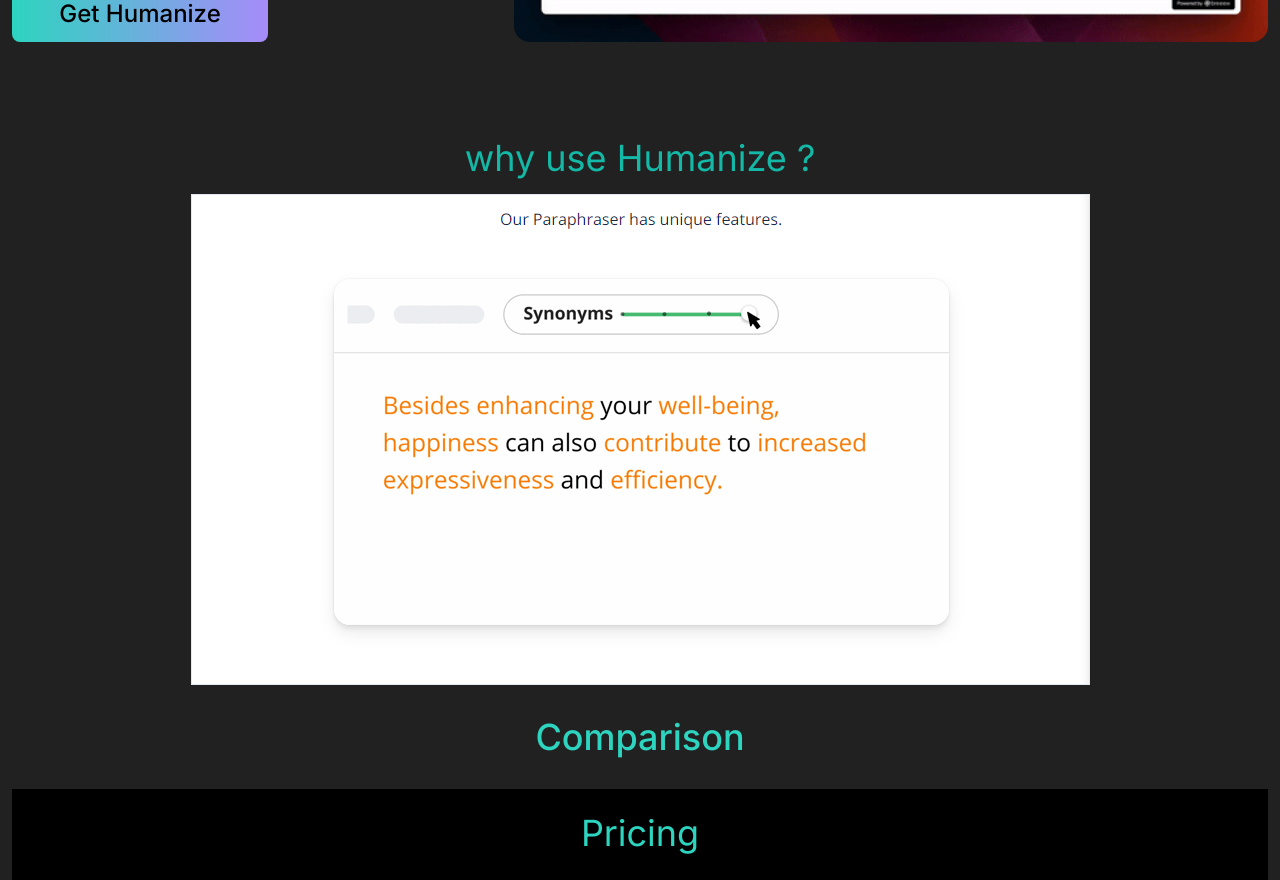
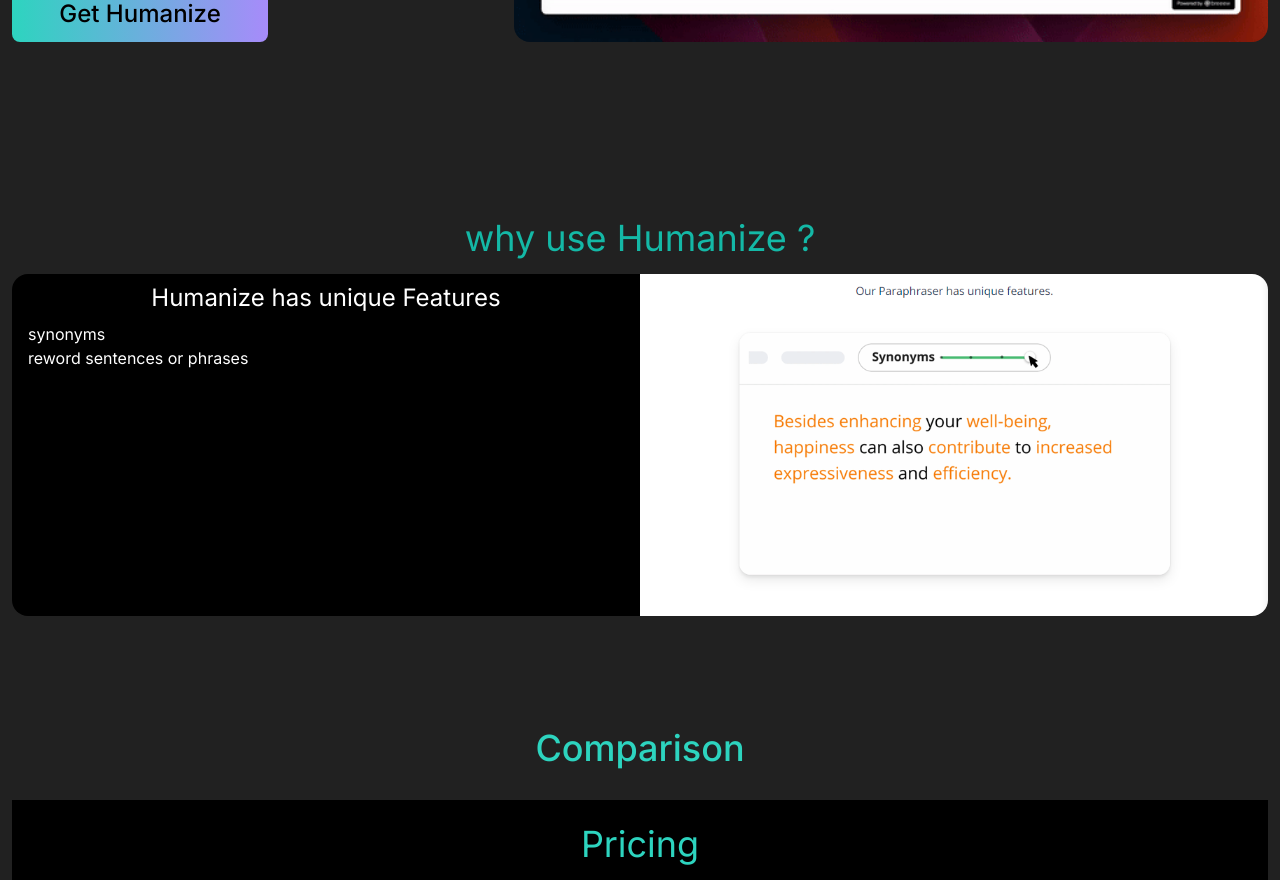
Before and after one commit to MabroorA/humanize-text.com, a Next.js app: page / in a window 1280 px wide. Shown: the part 580-1460 px from the top of the page. Built offline with nearby package versions, Linux system fonts and the light colour scheme; no server answers.

Commit message:
why humanize section improved

```diff
--- a/app/pricing/page.tsx
+++ b/app/pricing/page.tsx
@@ -2,7 +2,7 @@ import React from 'react'
 
 function page() {
   return (
-    <div className='text-6xl text-center text-teal-500 '>Pricing page</div>
+    <div className='text-5xl text-center text-teal-500 '>Pricing page</div>
   )
 }
 
--- a/components/whyHumanize.tsx
+++ b/components/whyHumanize.tsx
@@ -4,18 +4,32 @@ import demoFeature from "../public/demo-feature.png"
 
 export default function whyHumanize() {
   return (
-    <div className="flex flex-col items-center ">
+    <div className="flex flex-col w-full py-20">
         <div>
-            <h1 className=" text-4xl text-teal-500 m-4">
+            <h1 className="m-4 text-4xl text-center text-teal-500">
                 why use Humanize ?
             </h1>
         </div>
-        <div className="border">
-        <Image
+        <div className="flex flex-row w-full text-white">
+          <div className="flex flex-col w-1/2 p-2 text-center bg-black rounded-bl-2xl rounded-tl-2xl">
+              <h1 className="text-2xl ">Humanize has unique Features </h1>
+              <div className="p-2 text-left ">
+                <ul>
+                synonyms
+                </ul>
+                <ul>
+                reword sentences or phrases
+                </ul>
+              </div>
 
-        src={demoFeature }
-        alt="image not loaded"
-        />
+          </div>
+          <div className="w-1/2">
+              <Image
+              className="rounded-tr-2xl rounded-br-2xl "
+              src={demoFeature }
+              alt="image not loaded"
+              />
+          </div>
         </div>
     </div>
   );
```
